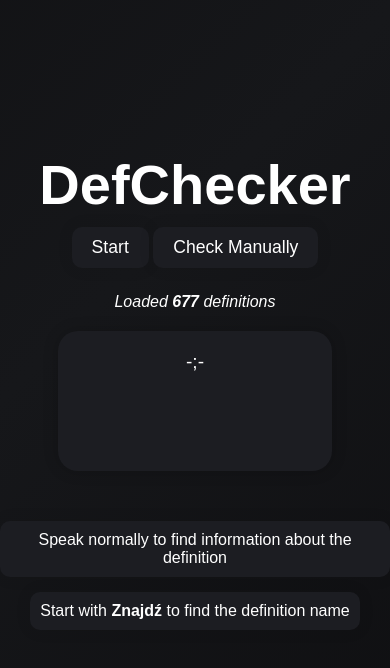
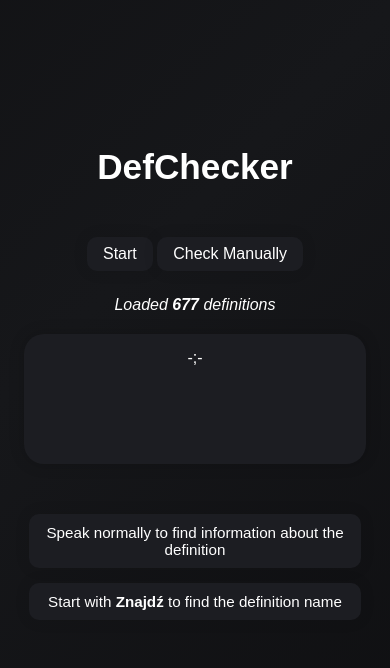
Before and after one commit to Xqedii/DefChecker, a plain HTML site: page index.html in a window 390 px wide. Drawn offline with Linux system fonts and the light colour scheme.

Commit message:
Fixed view on phone

```diff
--- a/index.html
+++ b/index.html
@@ -3,6 +3,8 @@
 <head>
   <meta charset="UTF-8">
   <title>Xqedii.dev</title>
+  <meta name="viewport" content="width=device-width, initial-scale=1.0">
+
   <style>
     h1 {
         font-size: 3rem;
@@ -43,6 +45,8 @@
         border-radius: 20px;
         font-size: 1.2em;
         box-shadow: 0px 0px 15px 0px rgba(0, 0, 0, 0.2);
+        max-height: 300px;
+        overflow-y: auto;
     }
     button {
         color: white;
@@ -110,10 +114,39 @@
         background-position: -200% center;
       }
     }
+    @media (max-width: 600px) {
+      h1 {
+          font-size: 2rem;
+      }
+
+      .title {
+          font-size: 2.2em;
+      }
+
+      #output {
+          width: 80%;
+          font-size: 1em;
+          padding: 15px;
+      }
+
+      input {
+          width: 80%;
+          font-size: 0.95em;
+      }
+      .info {
+          width: 80%;
+          font-size: 0.95em;
+      }
+
+      button {
+          font-size: 1em;
+          padding: 8px 16px;
+      }
+  }
   </style>
 </head>
 <body>
-<h1 class="title">DefChecker</h1>
+<h1 class="title" style="margin-bottom: 50px;">DefChecker</h1>
   <div>
     <button id="recognitionButton" onclick="startRecognition()">Start</button>
     <button onclick="testDefinition()">Check Manually</button>
```
